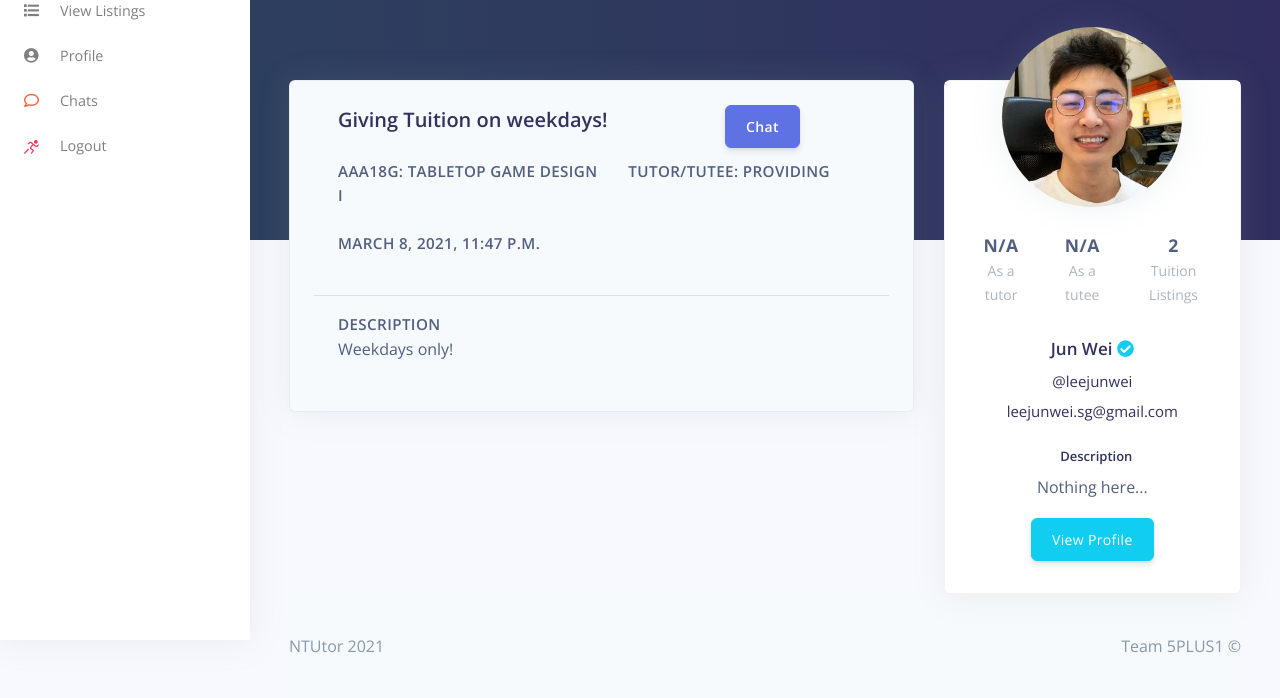
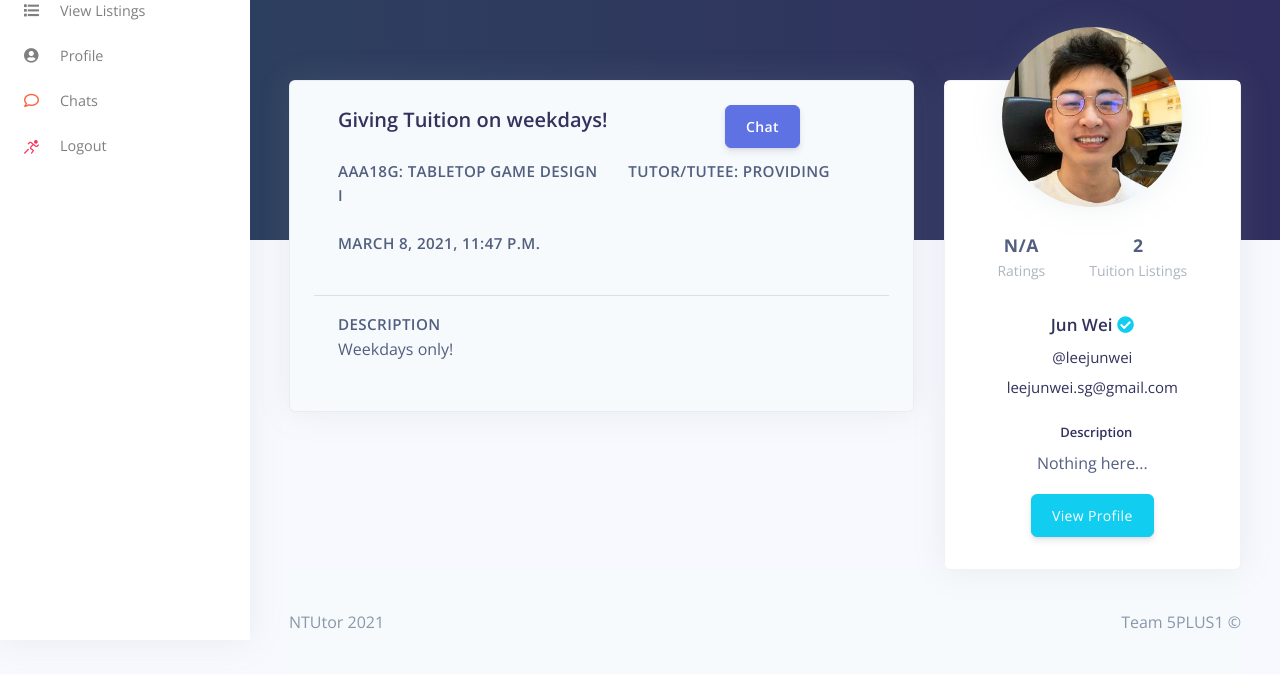
Before and after one commit to leejunweisg/NTUtor, a Django app: page /listing/view/2/ in a window 1280 px wide. Shown: the part 160-858 px from the top of the page. After the commit the page ends 809 px from the top, so only its background shows below. Run offline with Django 3.2, Linux system fonts and the light colour scheme; data comes from the database, SQL or seed files in the repository; data that the repository does not hold is empty; some libraries are stand-ins or nearby versions.

Commit message:
Update rating on listing

```diff
--- a/listings/templates/listings/listing_detail.html
+++ b/listings/templates/listings/listing_detail.html
@@ -1,11 +1,6 @@
-{% extends 'layouts/base.html' %}
-
-{% block title %} Tuition Listing Details {% endblock title %}
-
-{% block content %}
+{% extends 'layouts/base.html' %} {% block title %} Tuition Listing Details {% endblock title %} {% block content %}
 <!-- Header -->
-    <div class="header pb-8 pt-5 pt-lg-8 d-flex align-items-center"
-         style="min-height: 400px;background-size: cover; background-position: center top;">
+<div class="header pb-8 pt-5 pt-lg-8 d-flex align-items-center" style="min-height: 400px;background-size: cover; background-position: center top;">
     <!-- Mask -->
     <span class="mask bg-gradient-default opacity-8"></span>
 </div>
@@ -28,20 +23,10 @@
                         <div class="col">
                             <div class="card-profile-stats d-flex justify-content-center mt-md-5">
                                 <div>
-                      {% if studentProfile.avgRatingTutor != 'N/A' %}
-                        <span class="heading">{{ studentProfile.avgRatingTutor }} / 5</span>
-                      {% else %}
-                        <span class="heading">{{ studentProfile.avgRatingTutor }} </span>
-                      {% endif %}
-                      <span class="description">As a tutor</span>
-                    </div>
-                    <div>
-                      {% if studentProfile.avgRatingTutor != 'N/A' %}
-                        <span class="heading">{{ studentProfile.avgRatingTutee }} / 5</span>
-                      {% else %}
-                        <span class="heading">{{ studentProfile.avgRatingTutee }} </span>
-                      {% endif %}
-                      <span class="description">As a tutee</span>
+                                    {% if studentProfile.avgRating != 'N/A' %}
+                                    <span class="heading">{{ studentProfile.avgRating }} / 5</span> {% else %}
+                                    <span class="heading">{{ studentProfile.avgRating }} </span> {% endif %}
+                                    <span class="description">Ratings</span>
                                 </div>
                                 <div>
                                     <span class="heading">{{ studentProfile.totalListings }}</span>
@@ -52,10 +37,8 @@
                     </div>
                     <div class="text-center">
                         <h3>
-                  {{ studentProfile.name }}
-                  {% if studentProfile.verified %}
-                    <i class="fa fa-check-circle text-info" aria-hidden="true" data-toggle="tooltip" data-placement="top" title="Verified Tutor"></i>
-                  {% endif %}
+                            {{ studentProfile.name }} {% if studentProfile.verified %}
+                            <i class="fa fa-check-circle text-info" aria-hidden="true" data-toggle="tooltip" data-placement="top" title="Verified Tutor"></i> {% endif %}
                         </h3>
                         <div class="h4 font-weight-300">@{{ studentProfile.username }}</div>
                         <div class="h4 font-weight-300">{{ studentProfile.email }}</div>
--- a/listings/views.py
+++ b/listings/views.py
@@ -224,19 +224,10 @@ def getStudentDetails(username):
         studentDetailsList['image'] = p.image
         studentDetailsList['verified'] = p.verified
 
-        # Get avg ratings for student as a tutor
-        sessionsTutor = TuitionSession.objects.filter(tutor = p, completed = True).count()
-        reviewsTutor = Review.objects.filter(reviewee = p).count()
-        avgRatingTutor = Review.objects.filter(reviewee = p).aggregate(Avg('rating'))['rating__avg']
-        avgRatingTutor = avgRatingTutor if avgRatingTutor is not None else 'N/A'
-        studentDetailsList['avgRatingTutor'] = avgRatingTutor
-
-        # Get avg ratings for student as a tutee
-        sessionTutee = TuitionSession.objects.filter(learner = p, completed = True).count()
-        reviewsTutee = Review.objects.filter(reviewee = p).count()
-        avgRatingTutee = Review.objects.filter(reviewee = p).aggregate(Avg('rating'))['rating__avg']
-        avgRatingTutee = avgRatingTutee if avgRatingTutee is not None else 'N/A'
-        studentDetailsList['avgRatingTutee'] = avgRatingTutee
+        # Get avg ratings for student
+        avgRating = Review.objects.filter(reviewee = p).aggregate(Avg('rating'))['rating__avg']
+        avgRating = avgRating if avgRating is not None else 'N/A'
+        studentDetailsList['avgRating'] = avgRating
 
         # Get total listings
         studentDetailsList['totalListings'] = Listing.objects.filter(user = p).count()
```
Lines whose indentation alone changed are shown as unchanged.
